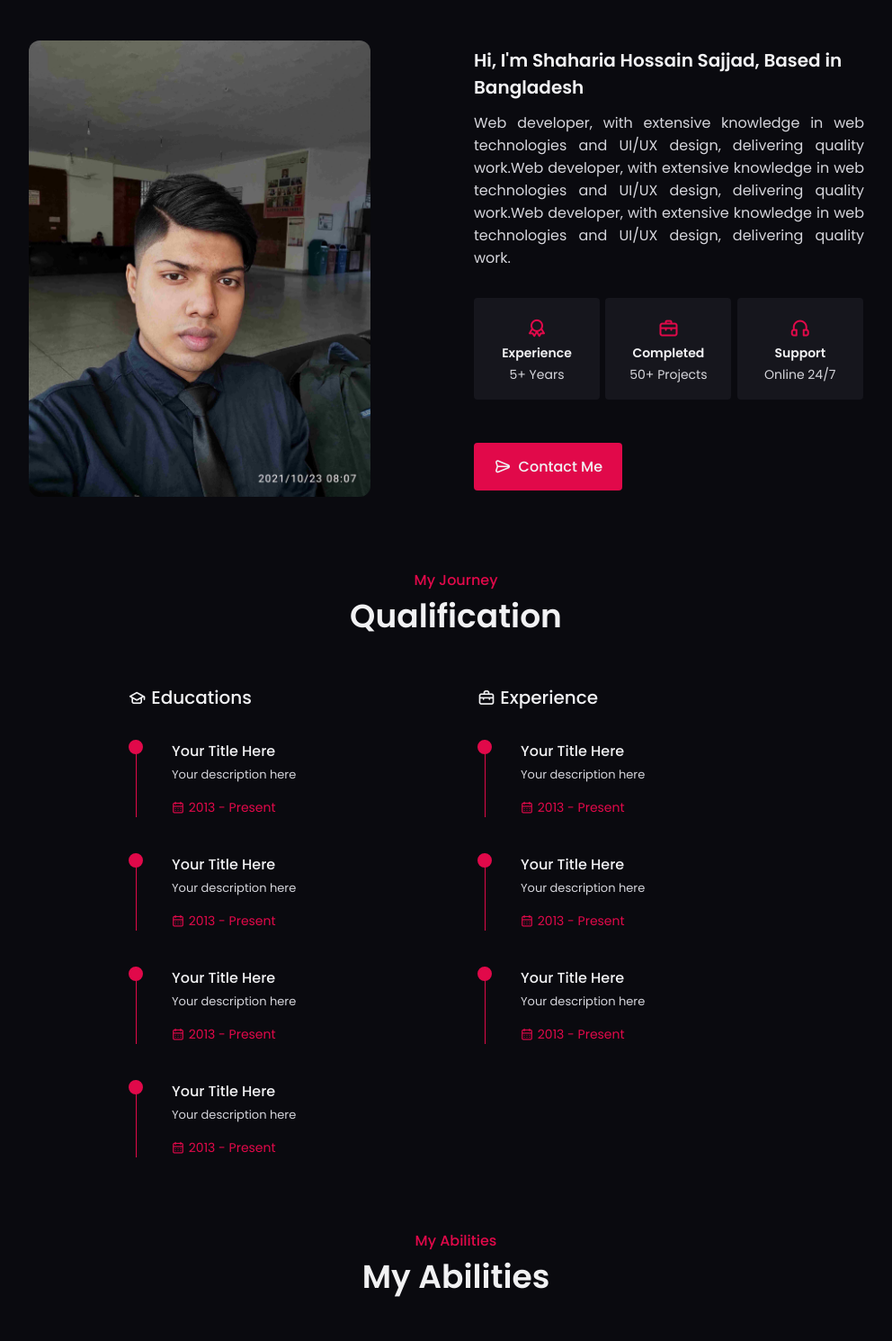
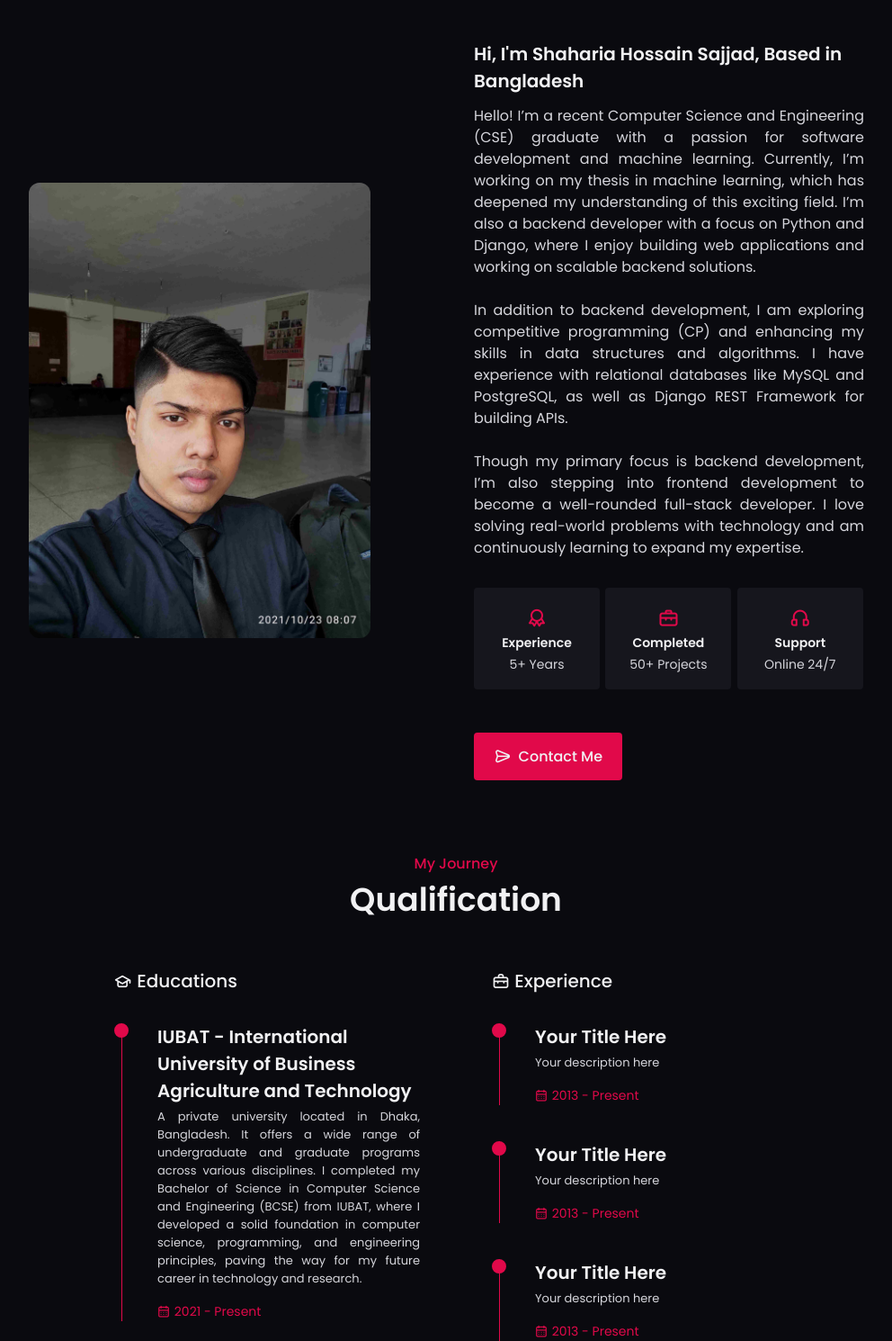
Before and after one commit to shaharia-72/Portfolio, a plain HTML site: page index.html in a window 1280 px wide. Shown: the part 931-2421 px from the top of the page at 90% size, without its empty margins (183-1175 px from the left). Drawn offline with nearby package versions, Linux system fonts and the light colour scheme.

Commit message:
education_updated

```diff
--- a/assets/css/style.css
+++ b/assets/css/style.css
@@ -470,6 +470,12 @@ input {
   text-align: justify;
   padding-right: 6rem;
   margin-bottom: var(--mb-2);
+  line-height: 1.5;
+}
+
+.about__description p {
+  margin-bottom: 0.1px;
+  /* line-height: 6; */
 }
 
 .about__info {
@@ -501,7 +507,7 @@ input {
 
 .qualification__container {
   grid-template-columns: repeat(2, 340px);
-  column-gap: 3rem;
+  column-gap: 5rem;
   justify-content: center;
 }
 
@@ -509,6 +515,10 @@ input {
   font-size: var(--h3-font-size);
   font-weight: var(--font-medium);
   margin-bottom: var(--mb-2);
+}
+
+.timeline__text {
+  text-align: justify;
 }
 
 .timeline__item {
@@ -548,8 +558,8 @@ input {
 }
 
 .timeline__title {
-  font-size: var(--normal-font-size);
-  font-weight: var(--font-medium);
+  font-size: var(--h3-font-size);
+  font-weight: var(--font-bold);
   margin-bottom: var(--mb-0-25);
 }
 
@@ -1206,7 +1216,7 @@ textarea.input {
   .about__container {
     column-gap: var(--mb-2-5);
   }
-
+  .timeline__title,
   .about__description {
     padding-right: 0;
   }
@@ -1238,7 +1248,8 @@ textarea.input {
     border-radius: 0.75rem;
     justify-self: center;
   }
-  .about__description {
+  .about__description,
+  .timeline__title {
     padding-right: 15px;
   }
   .work__container {
@@ -1456,7 +1467,8 @@ textarea.input {
     padding: 0.75rem 0.5rem;
   }
 
-  .about__description {
+  .about__description,
+  .timeline__title {
     padding: 0 4rem;
   }
 
@@ -1635,7 +1647,8 @@ textarea.input {
     grid-template-columns: repeat(3, 1fr);
   }
 
-  .about__description {
+  .about__description,
+  .timeline__title {
     padding: 0;
   }
 
--- a/index.html
+++ b/index.html
@@ -84,11 +84,10 @@
 
                 <div class="home__data">
                     <h1 class="home__title">I am Shaharia</h1>
-                    <h3 class="home__subtitle">Frontend Developer</h3>
+                    <h3 class="home__subtitle">Backend & AI Developer</h3>
                     <p class="home__description">High level experience in web design and development knowledge,
-                        producing quality. High level experience in web design and development knowledge,
-                        producing quality.High level experience in web design and development knowledge,
-                        producing quality.</p>
+                        producing quality. High level experience in web design and development knowledge, producing
+                        quality.High level experience in web design and development knowledge,producing quality.</p>
                     <a href="#about" class="button"> <i class="uil uil-user button__icon"></i> More about me </a>
                 </div>
 
@@ -137,14 +136,33 @@
                 <!-- Data Section -->
                 <div class="about__data">
                     <h3 class="about__heading">Hi, I'm Shaharia Hossain Sajjad, Based in Bangladesh</h3>
-                    <p class="about__description">
-                        Web developer, with extensive knowledge in web technologies and UI/UX design, delivering quality
-                        work.Web developer, with extensive knowledge in web technologies and UI/UX design, delivering
-                        quality
-                        work.Web developer, with extensive knowledge in web technologies and UI/UX design, delivering
-                        quality
-                        work.
-                    </p>
+                    <div class="about__description">
+                        <p>Hello! I’m a recent Computer Science and Engineering (CSE) graduate with a passion for
+                            software
+                            development and machine
+                            learning. Currently, I’m working on my thesis in machine learning, which has deepened my
+                            understanding of this exciting
+                            field. I’m also a backend developer with a focus on Python and Django, where I enjoy
+                            building
+                            web applications and
+                            working on scalable backend solutions.</p>
+                        <br>
+
+                        <p>In addition to backend development, I am exploring competitive programming (CP) and enhancing
+                            my
+                            skills in data
+                            structures and algorithms. I have experience with relational databases like MySQL and
+                            PostgreSQL, as well as Django REST
+                            Framework for building APIs.</p><br>
+
+                        <p>Though my primary focus is backend development, I’m also stepping into frontend development
+                            to
+                            become a well-rounded
+                            full-stack developer. I love solving real-world problems with technology and am continuously
+                            learning to expand my
+                            expertise.</p>
+
+                    </div>
 
                     <div class="about__info grid">
                         <!-- About Box 1 -->
@@ -185,37 +203,54 @@
                     <div class="timeline">
                         <div class="timeline__item">
                             <div class="circle__dot"></div>
-                            <h3 class="timeline__title">Your Title Here</h3>
-                            <p class="timeline__text">Your description here</p>
+                            <h3 class="timeline__title">IUBAT - International University of Business Agriculture and
+                                Technology</h3>
+                            <p class="timeline__text">A private university located in Dhaka, Bangladesh. It offers a
+                                wide range of undergraduate and graduate programs across
+                                various disciplines. I completed my Bachelor of Science in Computer Science and
+                                Engineering (BCSE) from IUBAT, where I
+                                developed a solid foundation in computer science, programming, and engineering
+                                principles, paving the way for my future
+                                career in technology and research.</p>
                             <span class="timeline__date">
-                                <i class="uil uil-calendar-alt"></i> 2013 - Present
+                                <i class="uil uil-calendar-alt"></i> 2021 - Present
                             </span>
                         </div>
 
-                        <div class="timeline__item">
+                        <!-- <div class="timeline__item">
                             <div class="circle__dot"></div>
                             <h3 class="timeline__title">Your Title Here</h3>
                             <p class="timeline__text">Your description here</p>
                             <span class="timeline__date">
                                 <i class="uil uil-calendar-alt"></i> 2013 - Present
                             </span>
-                        </div>
+                        </div> -->
 
                         <div class="timeline__item">
                             <div class="circle__dot"></div>
-                            <h3 class="timeline__title">Your Title Here</h3>
-                            <p class="timeline__text">Your description here</p>
+                            <h3 class="timeline__title">Government Shaheed Suhrawardy College</h3>
+                            <p class="timeline__text">it is located near Bahadurshah
+                                Park in Old Dhaka, is a well-regarded public institution
+                                in Bangladesh. It offers higher-secondary education and various undergraduate and
+                                postgraduate programs affiliated with
+                                the University of Dhaka since 2017. I completed my HSC from this institution,
+                                specializing in the Science group,
+                                building a strong foundation for my further academic pursuits.</p>
                             <span class="timeline__date">
-                                <i class="uil uil-calendar-alt"></i> 2013 - Present
+                                <i class="uil uil-calendar-alt"></i> 2018 - 2020 (graduated)
                             </span>
                         </div>
 
                         <div class="timeline__item">
                             <div class="circle__dot"></div>
-                            <h3 class="timeline__title">Your Title Here</h3>
-                            <p class="timeline__text">Your description here</p>
+                            <h3 class="timeline__title">Dhaka Collegiate School</h3>
+                            <p class="timeline__text">Dhaka Collegiate School, one of the oldest and most prestigious
+                                secondary schools in Bangladesh, is located in Dhaka.
+                                Known for its rich history and academic excellence, its students proudly refer to
+                                themselves as Collegiatian. I
+                                completed my SSC from this esteemed institution with a focus on the Science group.</p>
                             <span class="timeline__date">
-                                <i class="uil uil-calendar-alt"></i> 2013 - Present
+                                <i class="uil uil-calendar-alt"></i> 2009 - 2018 (graduated)
                             </span>
                         </div>
                     </div>
```
